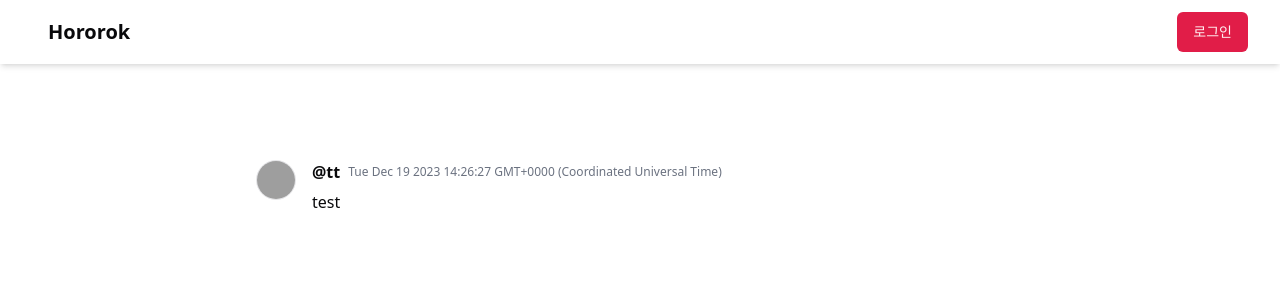
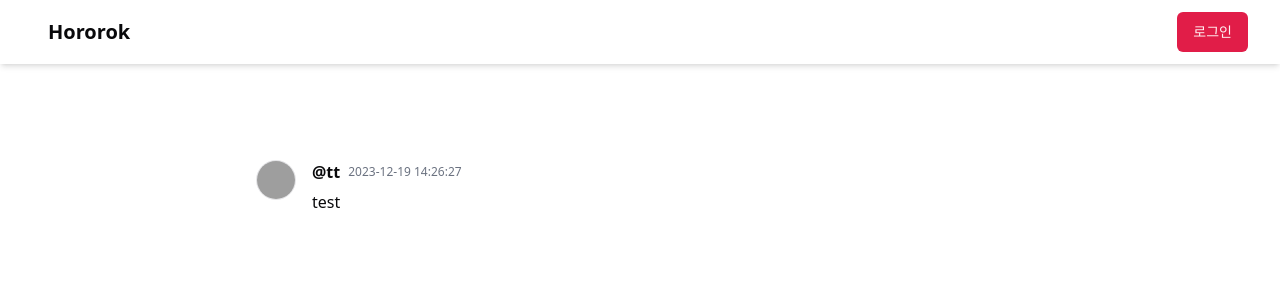
Before and after one commit to woo3145/Hororok-client, a Vue app: page /feeds/1 in a window 1280 px wide. Shown: the top 300 px of the page. Built offline with nearby package versions, Linux system fonts and the light colour scheme; no server answers; grey boxes are pictures that could not be loaded; the HTML template or start-up script is replaced by a standard one.

Commit message:
✨ - 날짜 포맷 수정

```diff
--- a/src/components/CommentItem.vue
+++ b/src/components/CommentItem.vue
@@ -8,7 +8,7 @@
       <div class="flex items-center gap-2">
         <div class="font-semibold">@{{ comment.user?.nickname }}</div>
         <div class="text-gray-500 text-xs dark:text-gray-400">
-          {{ comment.created_at.toString() }}
+          {{ formatDate(new Date(comment.created_at), 'YYYY-MM-DD HH:mm:ss') }}
         </div>
       </div>
       <div>{{ comment.contents }}</div>
@@ -21,6 +21,7 @@ import Avatar from '@/components/ui/avatar/Avatar.vue';
 import AvatarImage from '@/components/ui/avatar/AvatarImage.vue';
 import AvatarFallback from '@/components/ui/avatar/AvatarFallback.vue';
 import { Comment } from '@/types';
+import { formatDate } from '@vueuse/core';
 
 defineProps({
   comment: {
--- a/src/components/FeedItem.vue
+++ b/src/components/FeedItem.vue
@@ -16,8 +16,8 @@
       <div class="w-full flex justify-between">
         <router-link :to="`/users/${feed.user?.user_id}`" class="w-full">
           <p class="font-semibold">{{ feed.user?.name }}</p>
-          <p class="text-sm text-foreground/60">
-            {{ feed.created_at?.toString() }}
+          <p v-if="feed.created_at" class="text-sm text-foreground/60">
+            {{ formatDate(new Date(feed.created_at), 'YYYY-MM-DD HH:mm:ss') }}
           </p>
         </router-link>
         <FeedDropdownMenu :feed="feed" v-if="isOwner" />
@@ -58,6 +58,7 @@ import { Button } from './ui/button';
 import { useUserStore } from '@/stores/userStore';
 import { likeFeed, unlikeFeed } from '@/api/feeds';
 import { ref } from 'vue';
+import { formatDate } from '@vueuse/core';
 
 const userStore = useUserStore();
 
```
